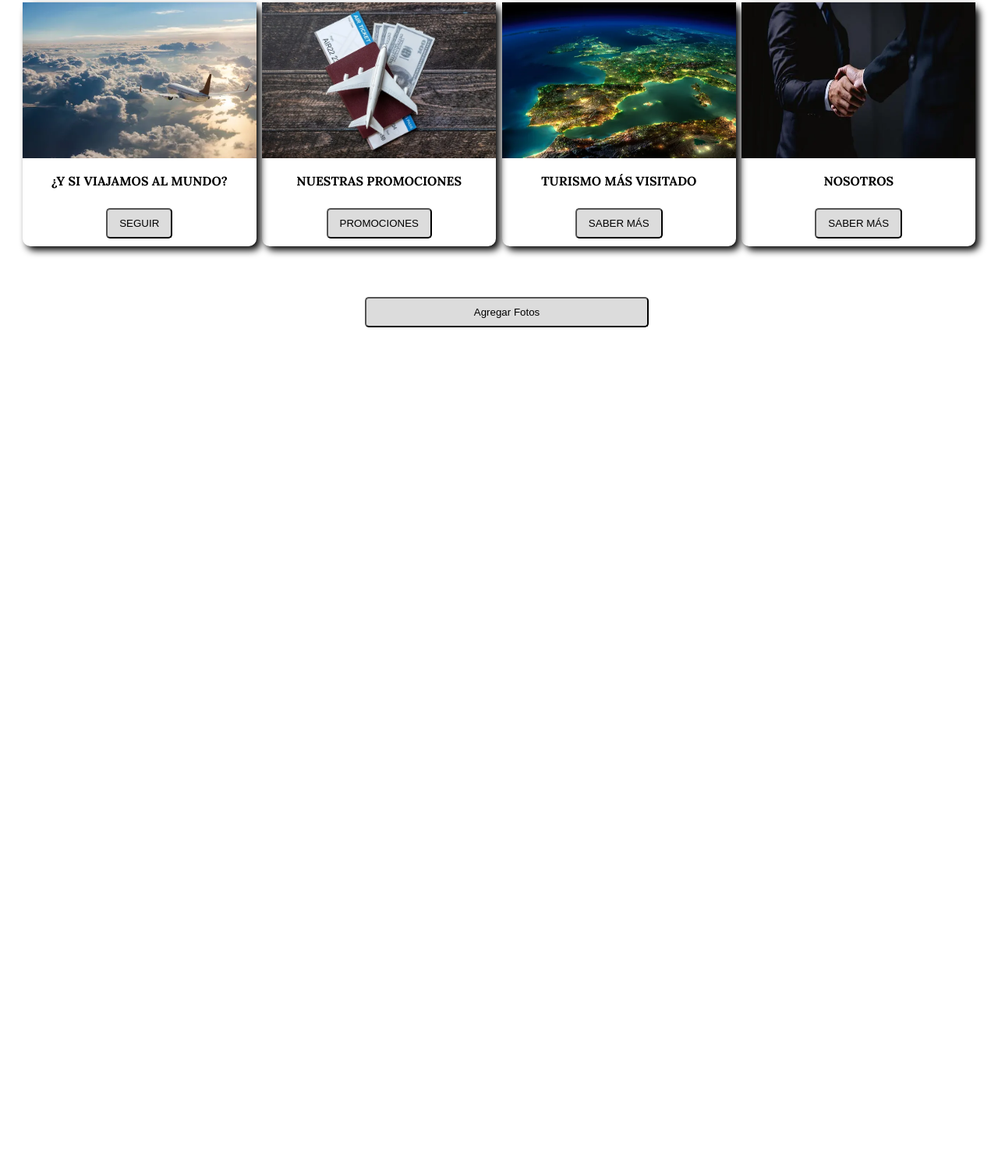
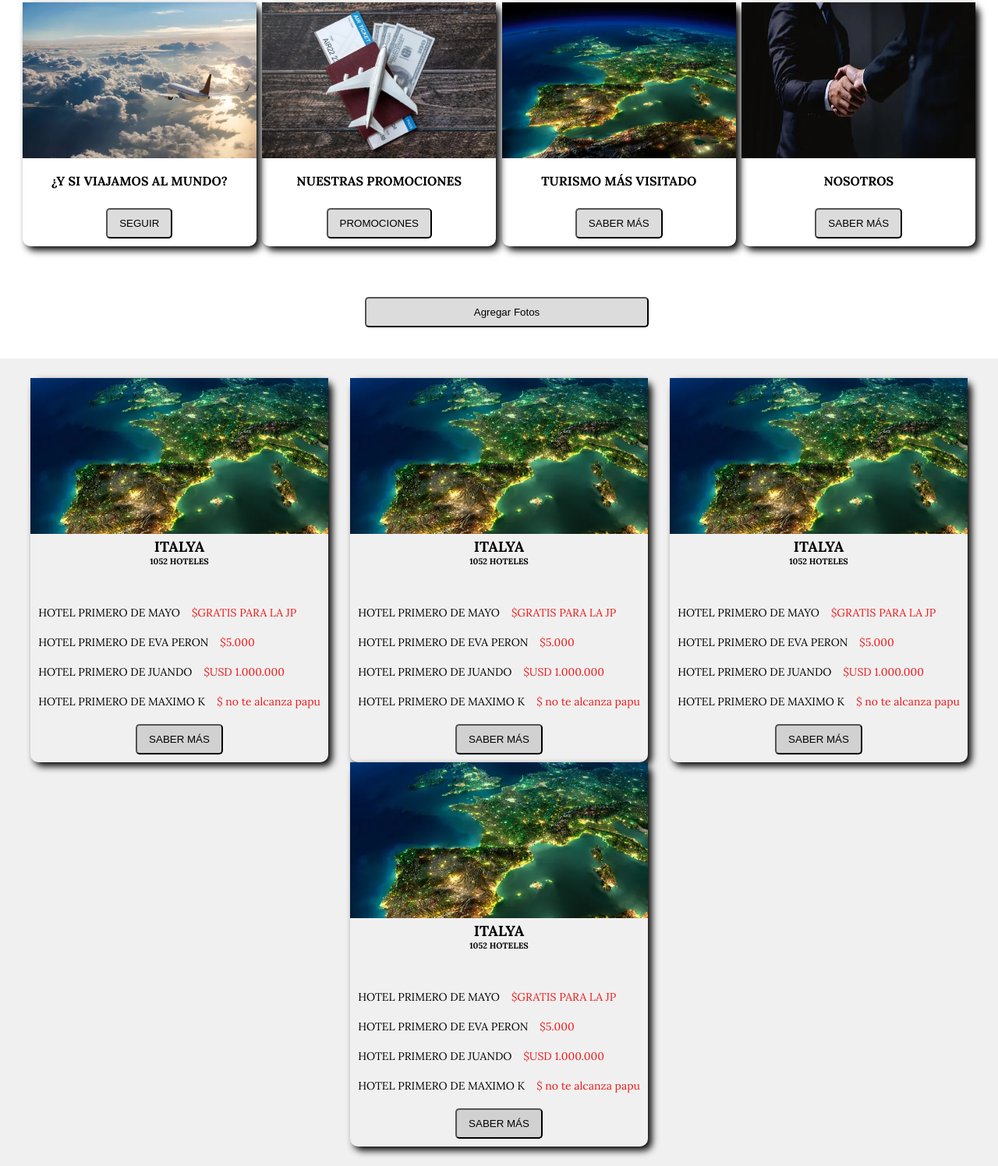
Before and after one commit to FacujPeralta/pagina-viajes, a website: page index.html in a window 1280 px wide. Shown: the part 556-2052 px from the top of the page at 78% size. Before the commit the page ends 1016 px from the top, so only its background shows below. Drawn offline with Linux system fonts and the light colour scheme.

Commit message:
agg hoteles

```diff
--- a/index.html
+++ b/index.html
@@ -55,6 +55,65 @@
 
    <div class="boton-agregarfoto">
    </div>
+
+   <div class="citios">
+        <div class="carta-citios">
+            <img src="./imagen/europa.webp" alt="#">
+            <h3>ITALYA</h3>
+            <H6>1052 HOTELES</H6>
+            <br>
+            <br>
+            <H4>HOTEL PRIMERO DE MAYO <span class="precio">$GRATIS PARA LA JP</span></H4>
+            <H4>HOTEL PRIMERO DE EVA PERON <span class="precio">$5.000</span></H4>
+            <H4>HOTEL PRIMERO DE JUANDO<span class="precio">$USD 1.000.000</span></H4>
+            <H4>HOTEL PRIMERO DE MAXIMO K <span class="precio">$ no te alcanza papu</span></H4>
+            </H4>
+            <button>SABER MÁS</button>
+        </div>
+
+            <div class="carta-citios">
+            <img src="./imagen/europa.webp" alt="#">
+            <h3>ITALYA</h3>
+            <H6>1052 HOTELES</H6>
+            <br>
+            <br>
+            <H4>HOTEL PRIMERO DE MAYO <span class="precio">$GRATIS PARA LA JP</span></H4>
+            <H4>HOTEL PRIMERO DE EVA PERON <span class="precio">$5.000</span></H4>
+            <H4>HOTEL PRIMERO DE JUANDO<span class="precio">$USD 1.000.000</span></H4>
+            <H4>HOTEL PRIMERO DE MAXIMO K <span class="precio">$ no te alcanza papu</span></H4>
+            </H4>
+            <button>SABER MÁS</button>
+        </div>
+
+            <div class="carta-citios">
+            <img src="./imagen/europa.webp" alt="#">
+            <h3>ITALYA</h3>
+            <H6>1052 HOTELES</H6>
+            <br>
+            <br>
+            <H4>HOTEL PRIMERO DE MAYO <span class="precio">$GRATIS PARA LA JP</span></H4>
+            <H4>HOTEL PRIMERO DE EVA PERON <span class="precio">$5.000</span></H4>
+            <H4>HOTEL PRIMERO DE JUANDO<span class="precio">$USD 1.000.000</span></H4>
+            <H4>HOTEL PRIMERO DE MAXIMO K <span class="precio">$ no te alcanza papu</span></H4>
+            </H4>
+            <button>SABER MÁS</button>
+        </div>
+
+            <div class="carta-citios">
+            <img src="./imagen/europa.webp" alt="#">
+            <h3>ITALYA</h3>
+            <H6>1052 HOTELES</H6>
+            <br>
+            <br>
+            <H4>HOTEL PRIMERO DE MAYO <span class="precio">$GRATIS PARA LA JP</span></H4>
+            <H4>HOTEL PRIMERO DE EVA PERON <span class="precio">$5.000</span></H4>
+            <H4>HOTEL PRIMERO DE JUANDO<span class="precio">$USD 1.000.000</span></H4>
+            <H4>HOTEL PRIMERO DE MAXIMO K <span class="precio">$ no te alcanza papu</span></H4>
+            </H4>
+            <button>SABER MÁS</button>
+        </div>
+    </div>
+
     </main>
     <footer>
 
--- a/scss/styles.scss
+++ b/scss/styles.scss
@@ -208,6 +208,59 @@ body {
     }
 }
 
+/* STYLOS DE CITIOS*/
+.citios{
+    display: flex;
+    justify-content: space-around;
+    flex-wrap: wrap;
+    padding: 25px;
+    background-color: rgba(133, 126, 126, 0.116);
+    .carta-citios{
+        box-shadow: 5px 5px 10px black;
+        border-radius: 10px;
+        justify-content: center;
+        text-align: center;
+        transition: transform 0.3s ease;
+        img{
+            width:100%;
+            height: 200px;
+            object-fit: cover;
+        }
+        h4{
+            padding: 10px;
+            display: flex;
+            justify-content: start;
+            font-size: 14px;
+            font-weight: 300;
+        }
+        .precio{
+          margin-left: 15px;
+          color:#ec0000e5
+        }
+
+        button{
+            border-radius: 5px;
+            margin: 10px;
+            padding: 10px 15px;
+            background-color: rgba(110, 109, 109, 0.24);
+            justify-content: end;
+            cursor: pointer;
+            &:hover{
+                background-color: rgba(57, 18, 233, 0.637);
+                color: white;
+            }
+        }
+        &:hover{
+            transform: scale(1.05);
+            box-shadow: 5px 5px 10px rgba(57, 18, 233, 0.637);
+            cursor: pointer;
+        }
+    }
+}
+
+
+
+
 .boton-agregarfoto {
     width: 30%;
     height: auto;
@@ -238,6 +291,11 @@ body {
     }
 
 }
+
+
+
+
+
 
 
 // --- RESPONSIVE DESIGN (MÓVILES Y TABLETS) ---
```
Also changed, not shown: css/styles.css, 1 other file.
